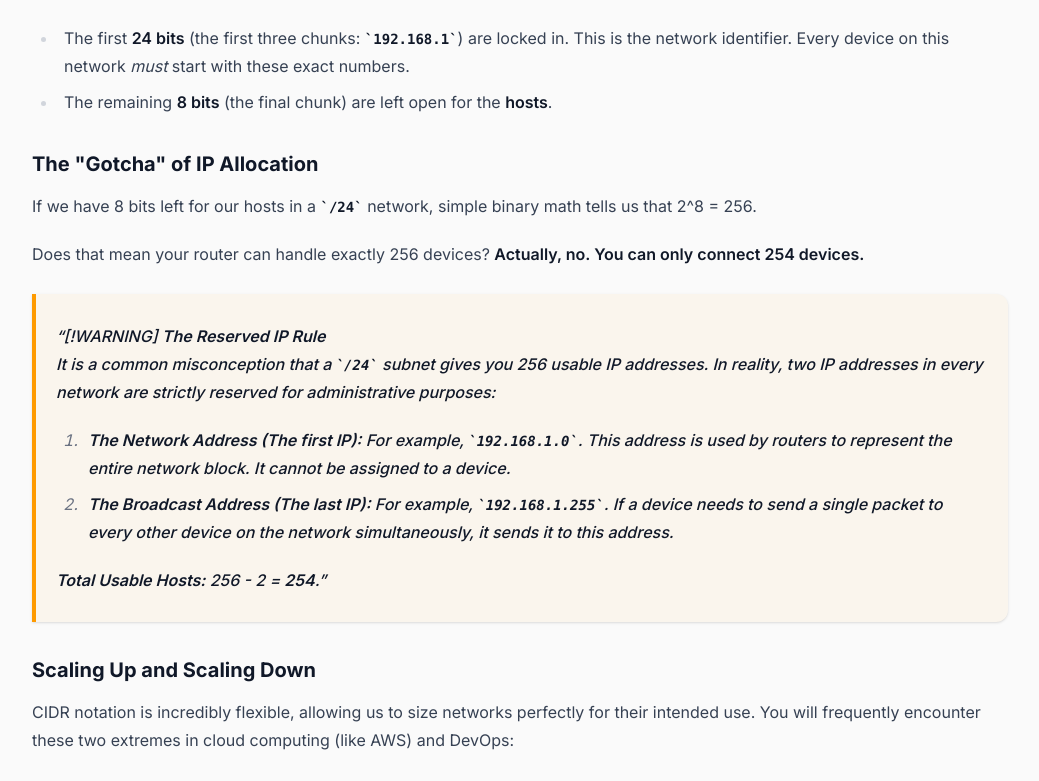
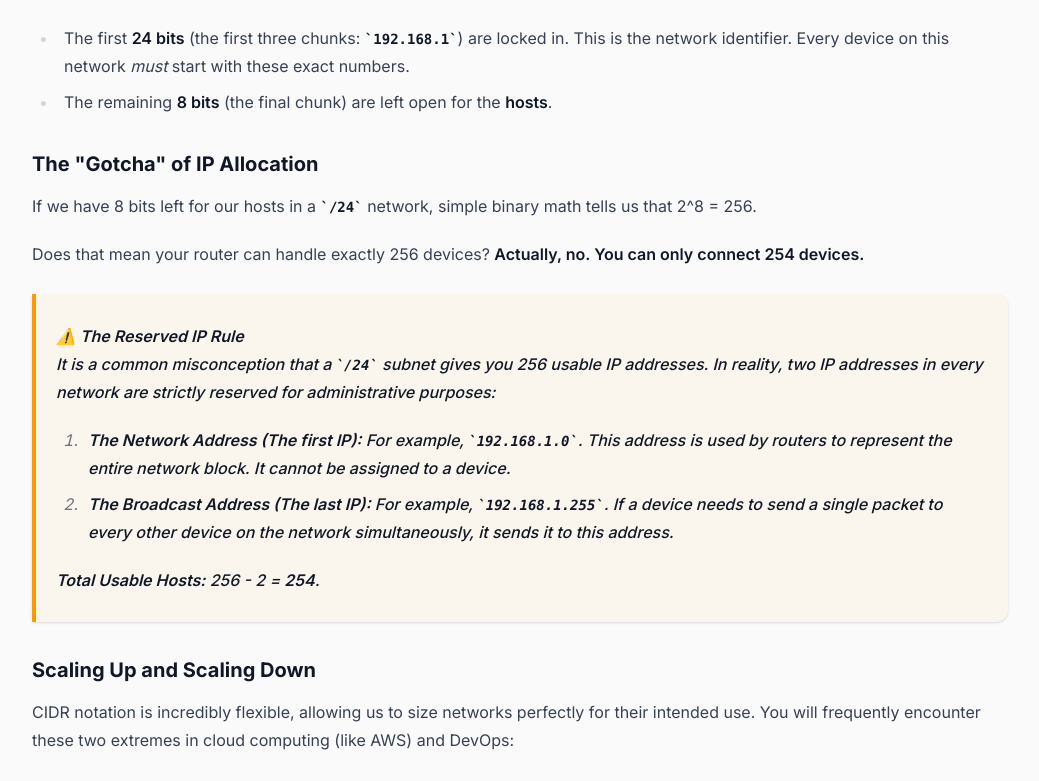
Before and after one commit to ayuslharora/blog-ayuslh, a Next.js app: page /networking/ch3-networks-hosts-cidr in a window 1280 px wide. Shown: the part 1524-2305 px from the top of the page, without its empty margins (120-1159 px from the left). Built offline with nearby package versions, Linux system fonts and the light colour scheme.

Commit message:
Fix blockquote formatting in Ch.3 and update global CSS

```diff
--- a/content/posts/networking/ch3-networks-hosts-cidr.mdx
+++ b/content/posts/networking/ch3-networks-hosts-cidr.mdx
@@ -19,7 +19,7 @@ The easiest way to understand how IP addresses are structured is to think of a r
 Imagine you live on **Maple Street**. Every house on that street shares the same street name, but each house has a unique house number (e.g., 101 Maple St, 102 Maple St).
 
 *   **The Network (The Street Name):** In networking, a "Network" is a bounded environment where devices can directly communicate with each other. All the devices connected to your home Wi-Fi router share the same "Network" portion of their IP address. Because they are on the same local network (LAN), your laptop can send files directly to your phone without ever needing the public internet.
-*   **The Host (The House Number):** A "Host" is simply any individual device (laptop, server, printer) that lives on that network. To prevent chaos, every host must have a unique identifier—its own unique house number.
+*   **The Host (The House Number):** A "Host" is simply any individual device (laptop, server, printer) that lives on that network. To prevent chaos, every host must have a unique identifier - its own unique house number.
 
 When a device joins your network, you don't have to manually assign it an IP address. A service running on your router called **DHCP** *(Dynamic Host Configuration Protocol)* acts like the neighborhood postmaster. It checks which "house numbers" are currently available and automatically hands one out to the new device.
 
@@ -29,7 +29,7 @@ If you look at an IP address like `192.168.1.15`, it’s not immediately obvious
 
 Is the network just `192.168`? Or is it `192.168.1`?
 
-To define that boundary, network engineers use **CIDR (Classless Inter-Domain Routing) Notation**. CIDR notation takes an IP address and appends a slash followed by a number—for example, `192.168.1.0/24`.
+To define that boundary, network engineers use **CIDR (Classless Inter-Domain Routing) Notation**. CIDR notation takes an IP address and appends a slash followed by a number - for example, `192.168.1.0/24`.
 
 Here is how to read it:
 An IPv4 address is exactly 32 bits long, divided into 4 chunks of 8 bits (octets). The number after the slash tells you **exactly how many bits are reserved for the Network**.
@@ -44,8 +44,7 @@ If we have 8 bits left for our hosts in a `/24` network, simple binary math tell
 
 Does that mean your router can handle exactly 256 devices? **Actually, no. You can only connect 254 devices.**
 
-> [!WARNING]
-> **The Reserved IP Rule**
+> **⚠️ The Reserved IP Rule**
 > It is a common misconception that a `/24` subnet gives you 256 usable IP addresses. In reality, two IP addresses in *every* network are strictly reserved for administrative purposes:
 >
 > 1. **The Network Address (The first IP):** For example, `192.168.1.0`. This address is used by routers to represent the entire network block. It cannot be assigned to a device.
--- a/src/app/globals.css
+++ b/src/app/globals.css
@@ -110,3 +110,11 @@ body {
 .animate-marquee {
   animation: marquee 20s linear infinite;
 }
+
+/* Disable quotes in Tailwind Typography blockquotes */
+.prose blockquote p:first-of-type::before {
+  content: none !important;
+}
+.prose blockquote p:last-of-type::after {
+  content: none !important;
+}
```
